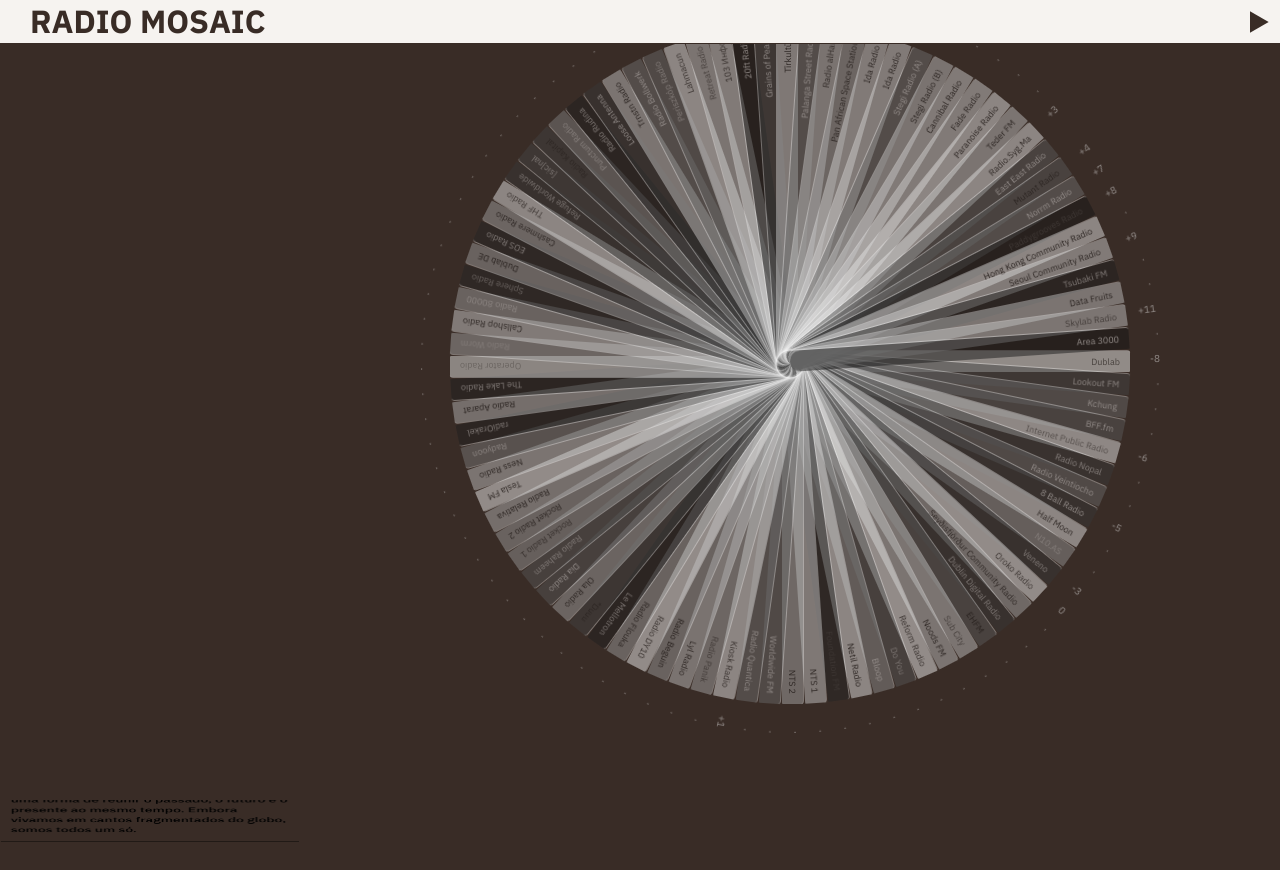
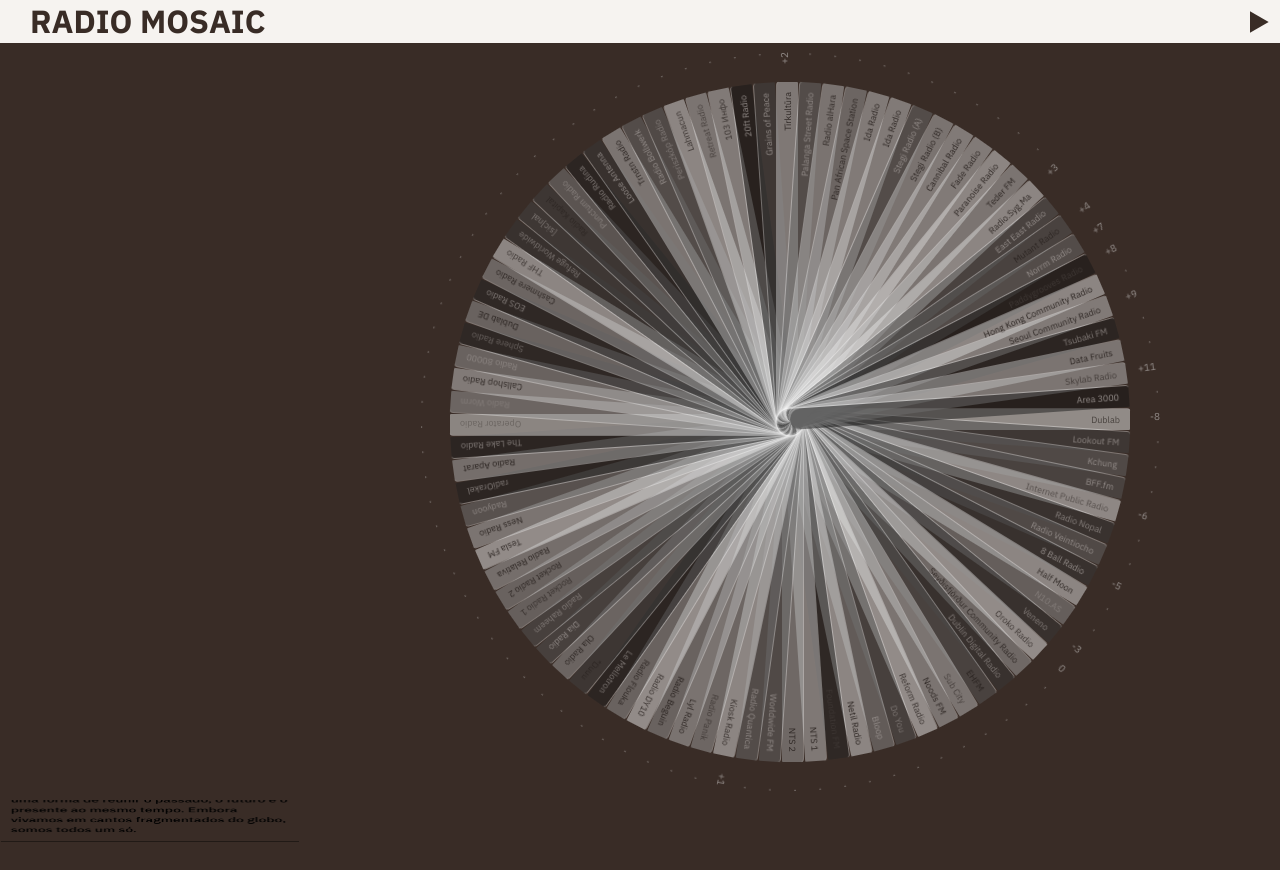
Before and after one commit to xavierconnelly/radio-mosaic, a SvelteKit app: page / in a window 1280 px wide. Shown: the top 870 px of the page. Built offline with nearby package versions, Linux system fonts and the light colour scheme; a web font is replaced by a local one.

Commit message:
hand not clock

```diff
--- a/src/routes/clockBigger.svelte
+++ b/src/routes/clockBigger.svelte
@@ -39,8 +39,6 @@
     #house {
         height: calc(100vh - 44px);
         width: calc(100vw - 600px);
-        height: 80vmin;
-        width: 80vmin;
         padding: 20px 20px 20px 20px;
         position: fixed;
         right: 0;
@@ -55,6 +53,8 @@
         left: 50%;
         height: calc(80%);
         width: calc(80%);
+        height: 80vmin;
+        width: 80vmin;
         border-radius: 50%;
     }
     /* media stylings ~ TABLET */
```
